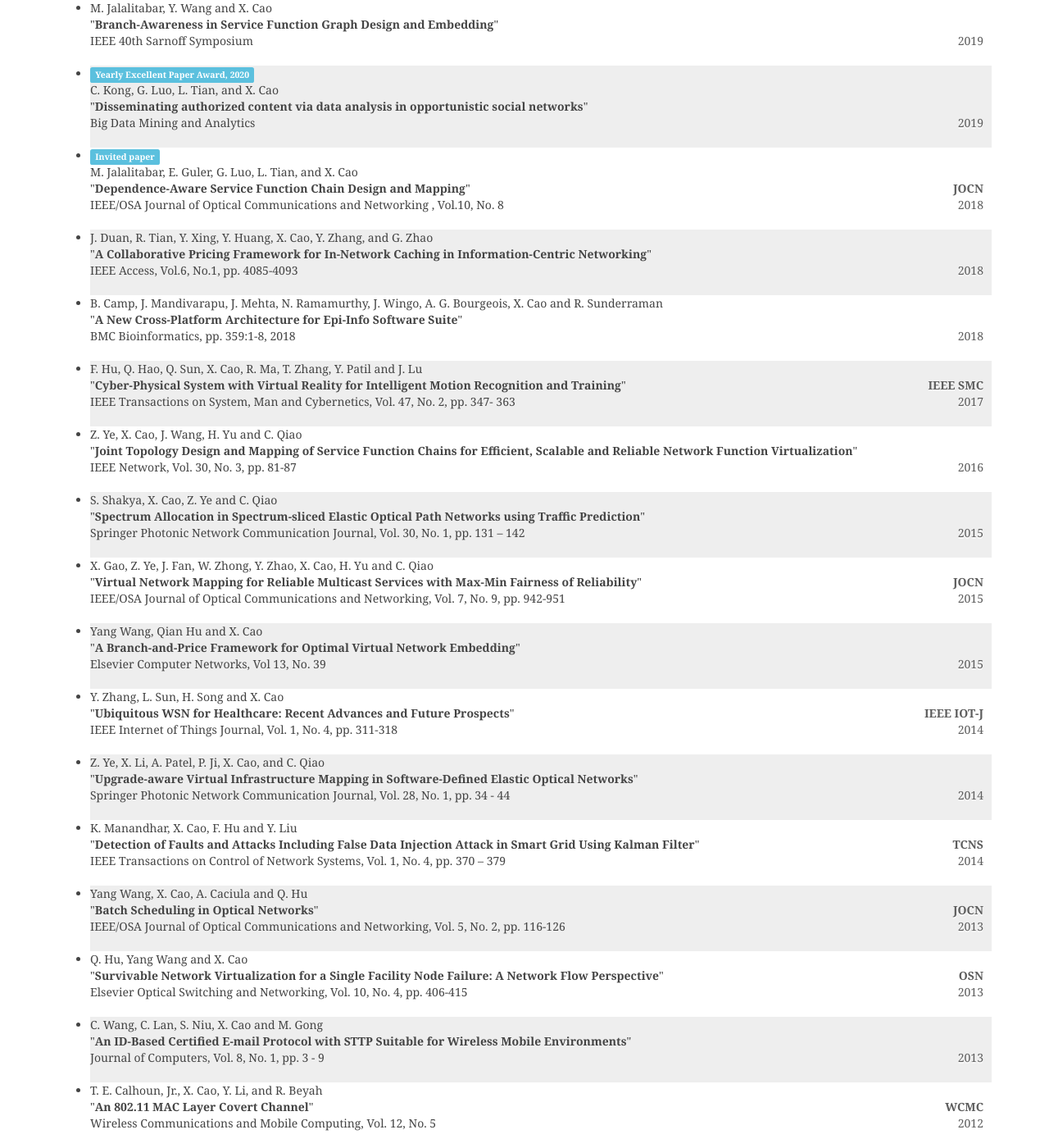
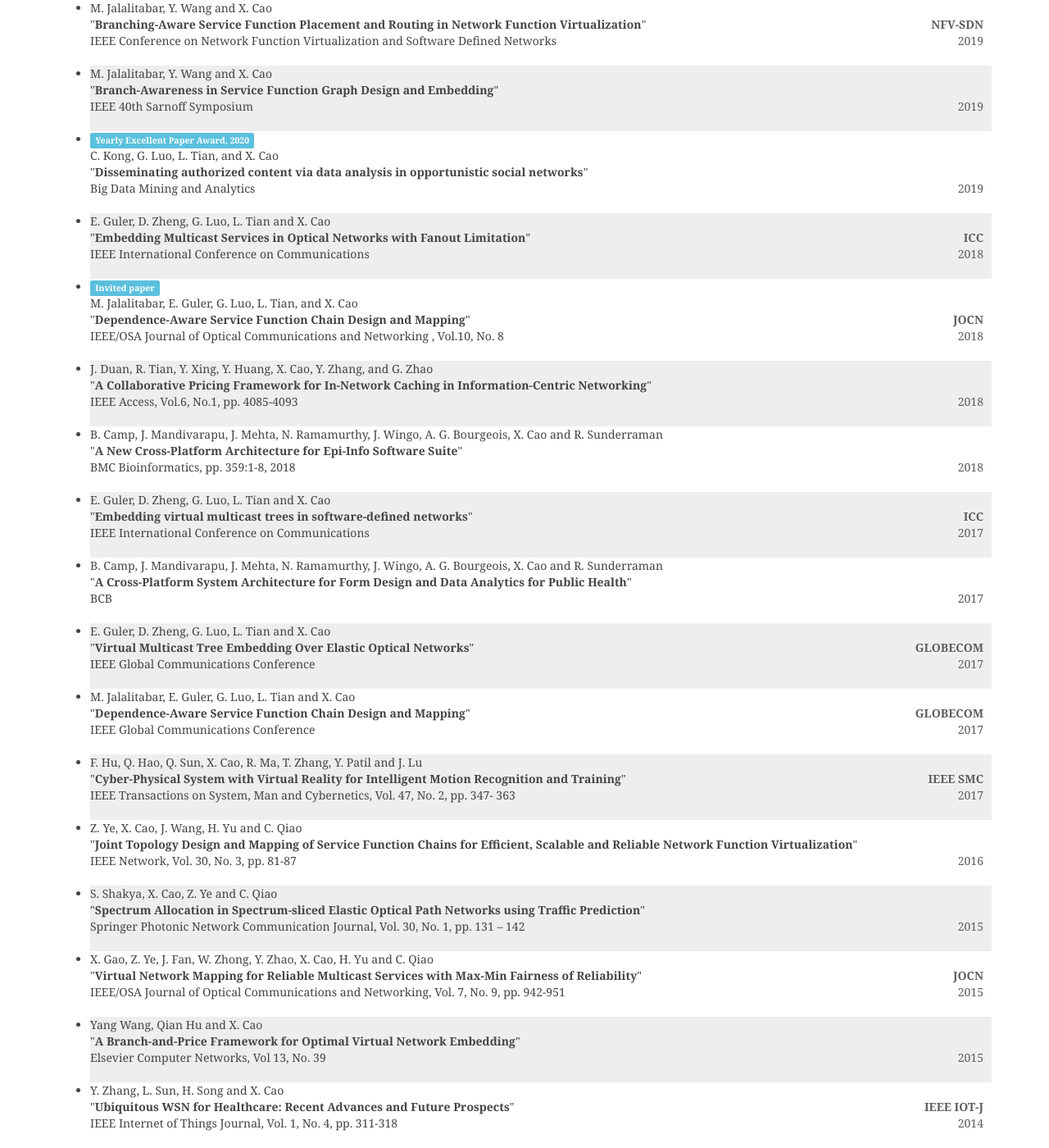
Before and after one commit to xiaojuncao/xiaojuncao, a Jekyll site: the page built from publications.html, in a window 1280 px wide and 1400 px high, scrolled down 852 px. Shown: the whole window at 82% size. Built offline with Jekyll 4.4.1, drawn with Linux system fonts in a browser that asks for light colours; some web fonts are replaced; some of the changed text lies outside the part shown.

Commit message:
Update my_papers.yml

```diff
--- a/_data/my_papers.yml
+++ b/_data/my_papers.yml
@@ -199,3 +199,33 @@
   conf:   IEEE International Conference on Communications
   abbvr:   ICC
   year:     2019
+- authors:  D. Zheng, E. Guler, C. Peng, G. Luo, L. Tian, and X. Cao
+  title:  Dependence-Aware Service Function Chain Embedding in Optical Networks
+  conf:   IEEE International Conference on Communications
+  abbvr:   ICC
+  year:     2019
+- authors:  E. Guler, D. Zheng, G. Luo, L. Tian and X. Cao
+  title:  Embedding Multicast Services in Optical Networks with Fanout Limitation
+  conf:   IEEE International Conference on Communications
+  abbvr:  ICC
+  year:   2018
+- authors:  M. Jalalitabar, E. Guler, G. Luo, L. Tian and X. Cao
+  title:  Dependence-Aware Service Function Chain Design and Mapping
+  conf:   IEEE Global Communications Conference
+  abbvr:    GLOBECOM
+  year:     2017
+- authors:   E. Guler, D. Zheng, G. Luo, L. Tian and X. Cao
+  title:  Virtual Multicast Tree Embedding Over Elastic Optical Networks
+  conf:   IEEE Global Communications Conference
+  abbvr:    GLOBECOM
+  year:     2017
+- authors:   B. Camp, J. Mandivarapu, J. Mehta, N. Ramamurthy, J. Wingo, A. G. Bourgeois, X. Cao and R. Sunderraman
+  title:  A Cross-Platform System Architecture for Form Design and Data Analytics for Public Health
+  conf:   BCB
+  abbvr:
+  year:   2017
+- authors: E. Guler, D. Zheng, G. Luo, L. Tian and X. Cao
+  title:  Embedding virtual multicast trees in software-defined networks
+  conf:   IEEE International Conference on Communications
+  abbvr:    ICC
+  year:     2017
```
